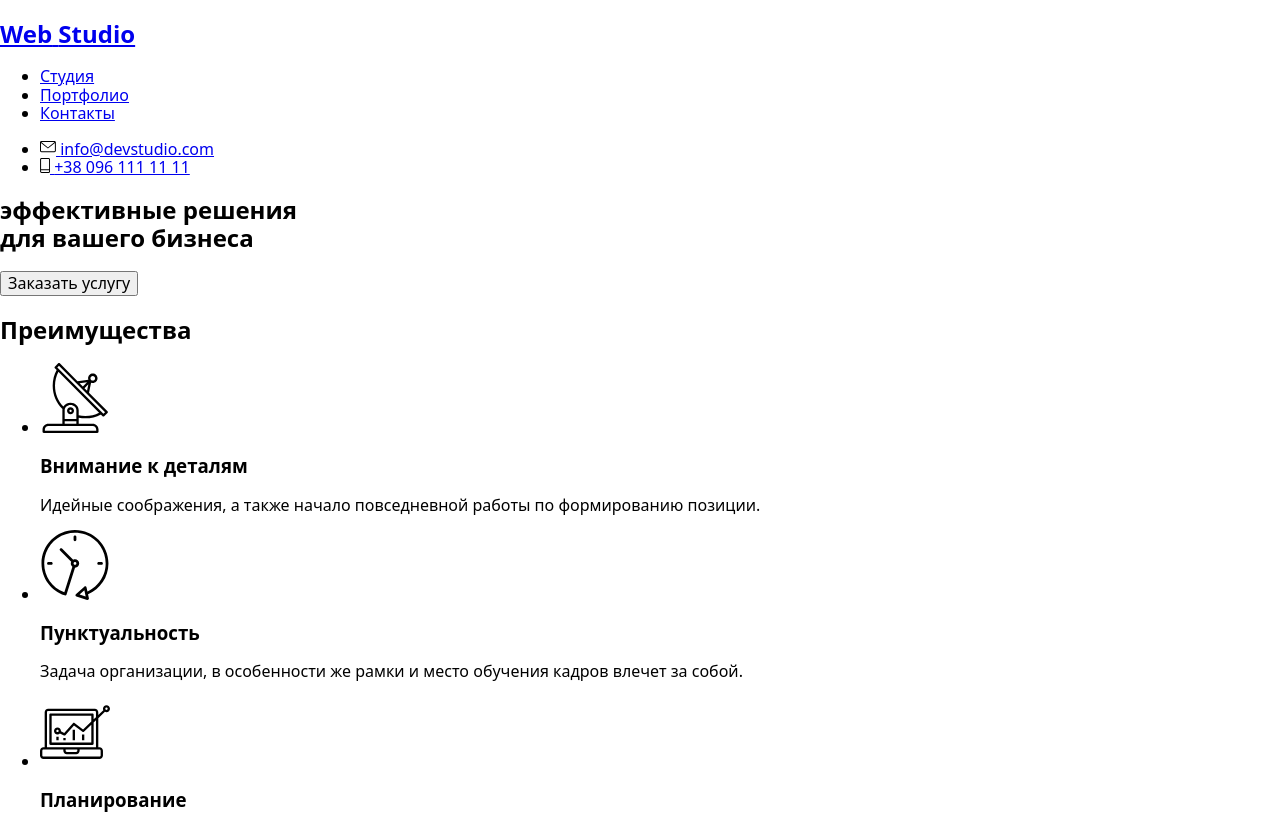
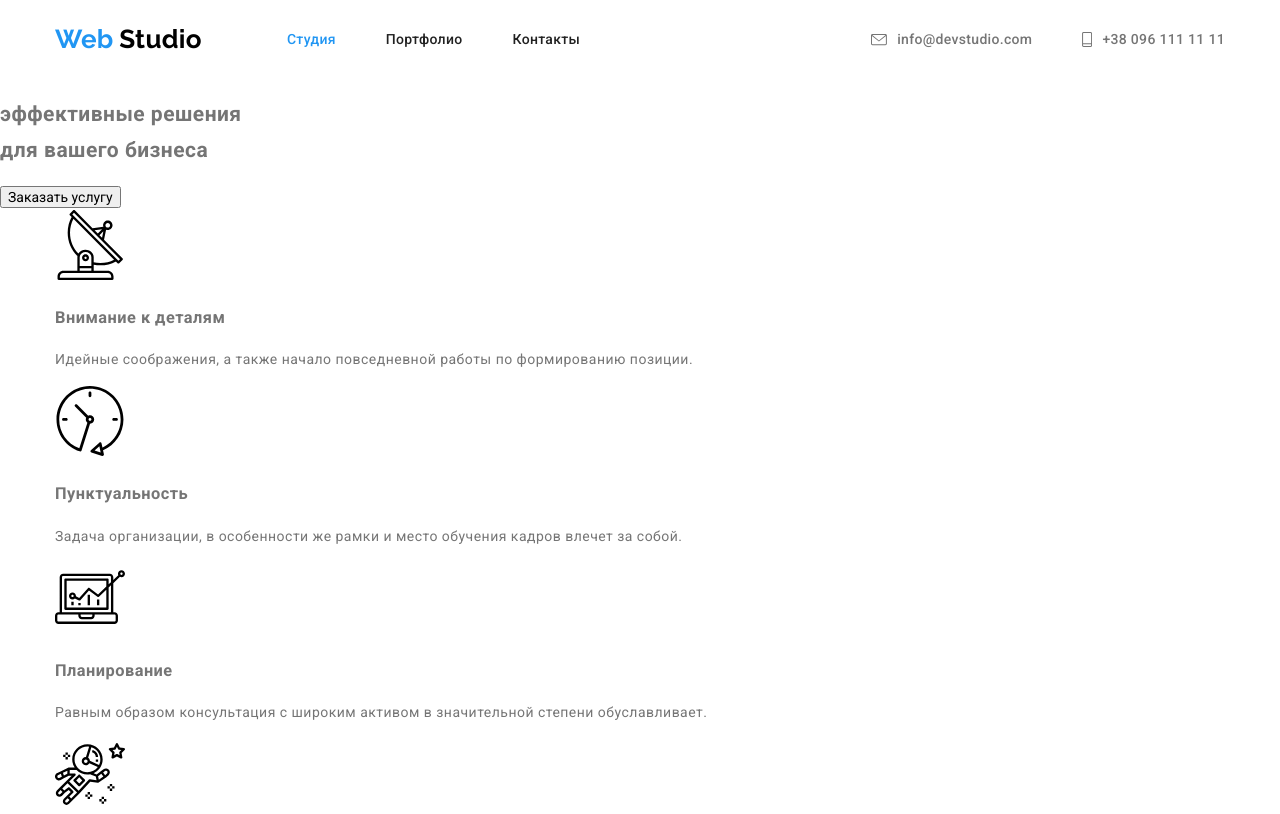
Before and after one commit to Sve-tochka/goit-markup-hw-07, a plain HTML site: page index.html in a window 1280 px wide. Shown: the top 814 px of the page. Drawn offline with nearby package versions, Linux system fonts and the light colour scheme; files that its build step writes are made by us from their sources.

Commit message:
Заполняет sass переменные...
Заполняет sass базовые, переменные, лого, хедер, навигация

```diff
--- a/index.html
+++ b/index.html
@@ -10,8 +10,8 @@
   </head>
 
   <body class="page">
-    <!--page header-->
-    <header class="page-header">
+    <!--header-->
+    <header class="header">
       <nav class="conteiner main-nav">
         <h1>
           <a href="./index.html">
--- a/sass/_base.scss
+++ b/sass/_base.scss
@@ -0,0 +1,32 @@
+.list {
+  padding: 0;
+  margin: 0;
+  list-style: none;
+}
+
+a {
+  text-decoration: none;
+}
+
+.none {
+  display: none;
+}
+
+.page {
+  color: $title-text-color;
+  font-family: $primary-font-family, sans-serif;
+  font-style: normal;
+  font-weight: normal;
+  font-size: 14px;
+  line-height: 1.7;
+  letter-spacing: 0.03rem;
+}
+
+.conteiner {
+  width: 1200px;
+  margin-left: auto;
+  margin-right: auto;
+  padding-left: 15px;
+  padding-right: 15px;
+  /*outline: 4px solid olivedrab;*/
+}
--- /dev/null
+++ b/sass/_header.scss
@@ -0,0 +1,11 @@
+.header {
+  color: $primary-text-color;
+  font-weight: 500;
+  font-size: 14px;
+  line-height: 1.1;
+  letter-spacing: 0.02rem;
+}
+.main-nav {
+  display: flex;
+  align-items: center;
+}
--- /dev/null
+++ b/sass/_logo.scss
@@ -0,0 +1,22 @@
+h1 {
+  margin-right: 85px;
+  margin-top: 0;
+  margin-bottom: 0;
+}
+
+.logo { /* Web */
+  color: $accent-color;
+  font-family: $logo-f-f;
+  font-style: normal;
+  font-weight: bold;
+  font-size: 26px;
+  line-height: 1.2;
+}
+.site-logo { /* Studio*/
+  color: $black-color;
+  font-family: $logo-f-f;
+  font-style: normal;
+  font-weight: bold;
+  font-size: 26px;
+  line-height: 1.2;
+}
--- /dev/null
+++ b/sass/_navigation.scss
@@ -0,0 +1,82 @@
+.site-nav {
+    display: flex;
+    .item:not(:last-child) {
+        margin-right: 50px;
+    }
+    .link {
+        transition: color $timing-function;
+        display: block;
+        padding-top: 32px;
+        padding-bottom: 32px;
+        color: $primary-text-color;
+        font-family: $primary-font-family;
+        font-style: normal;
+        font-weight: 500;
+        font-size: 14px;
+        line-height: 1.1;
+        letter-spacing: 0.02rem;
+        &:hover,
+        &:focus {
+            color: $accent-color;
+        }
+    }
+}
+
+.site-nav .link.current {
+    color: $accent-color;
+    position: relative;
+}
+
+.current::after {
+    content: "";
+    position: absolute;
+    left: 0;
+    bottom: 0;
+    display: block;
+    width: 100%;
+    height: 5px;
+    background-color: var(--accent-color);
+    /*transition: width $timing-function;*/
+}
+
+.auth-nav {
+    margin-left: auto;
+    display: flex;
+    .link {
+        font-size: 14px;
+        line-height: 1.1;
+        transition: color $timing-function;
+        color: $title-text-color;
+        font-weight: 500;
+        &:hover,
+        &:focus {
+        color: $accent-color;
+        }
+    }
+}
+
+.auth-nav .item + .item {
+    margin-left: 50px;
+}
+
+.auth-nav-link{
+    color: $title-text-color;
+    font-weight: 500;
+    font-size: 14px;
+    line-height: 1.14;
+    letter-spacing: 0.02rem;
+    text-decoration: none;
+    padding-top: 32px;
+    padding-bottom: 32px;
+    align-items: center;
+    display: flex;
+    &:hover,
+    &:focus {
+        color: $accent-color;
+    }
+}
+
+.svg-icons {
+  fill: currentColor;
+  margin-right: 10px;
+}
--- a/sass/_variebles.scss
+++ b/sass/_variebles.scss
@@ -13,4 +13,5 @@ $portfolio-text-background: rgba(33, 150, 243, 0.9);
 $hero-development-background: rgba(47, 48, 58, 0.8);
 $soc-color: #AFB1B8;
 $timing-function: 250ms cubic-bezier(0.4, 0, 0.2, 1);
-$primary-font-size: Roboto;
+$primary-font-family: Roboto;
+$logo-f-f: Raleway;
--- a/sass/main.scss
+++ b/sass/main.scss
@@ -1 +1,5 @@
 @import "./variebles";
+@import "./base";
+@import "./header";
+@import "./logo";
+@import "./navigation";
```
Also changed, not shown: css/main.css, 1 other file.
